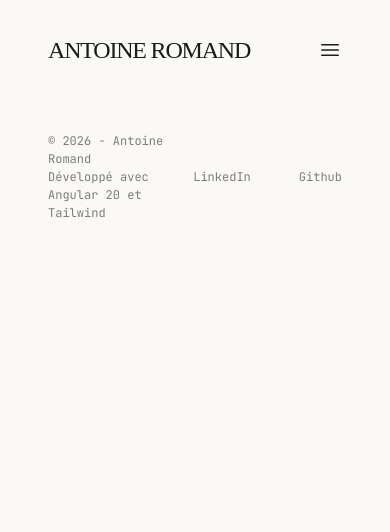
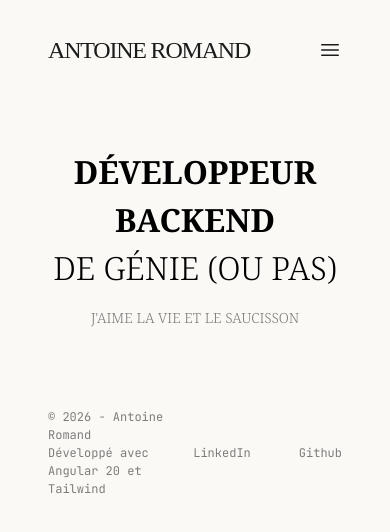
Before and after one commit to antoineromand/portfolio, an Angular app in the folder portofolio-app/: page / in a window 390 px wide. Shown: the top 532 px of the page. Built offline with nearby package versions, Linux system fonts and the light colour scheme.

Commit message:
feat: create home page and configure router.

```diff
--- a/portofolio-app/src/app/app.routes.ts
+++ b/portofolio-app/src/app/app.routes.ts
@@ -1,3 +1,6 @@
-import { Routes } from '@angular/router';
+import {Routes} from '@angular/router';
+import {HomePage} from './pages/home/home';
 
-export const routes: Routes = [];
+export const routes: Routes = [
+  {component: HomePage, path: ''},
+];
--- /dev/null
+++ b/portofolio-app/src/app/pages/home/home.html
@@ -0,0 +1,15 @@
+<div class="home-container px-6 md:px-12 lg:px-20">
+  <div class="home-title">
+    <h1 class="home-title-main">
+      développeur backend
+    </h1>
+
+    <h1 class="home-title-sub">
+      de génie (ou pas)
+    </h1>
+  </div>
+
+  <h3 class="text-sm sm:text-base md:text-lg mt-4 md:mt-6">
+    J'aime la vie et le saucisson
+  </h3>
+</div>
--- /dev/null
+++ b/portofolio-app/src/app/pages/home/home.scss
@@ -0,0 +1,70 @@
+.home-container {
+  padding: 3rem;
+  font-family: "Noto Serif", serif;
+  text-transform: uppercase;
+  text-align: center;
+
+  .home-title {
+    display: flex;
+    flex-direction: column;
+    align-items: center;
+
+    .home-title-main {
+      font-weight: 800;
+      font-size: 64px;
+    }
+
+    .home-title-sub {
+      font-weight: 100;
+      font-size: 64px;
+    }
+
+    .home-title-main,
+    .home-title-sub {
+      max-width: 100%;
+      word-break: break-word;
+    }
+  }
+
+  h3 {
+    font-weight: 300;
+    opacity: 0.5;
+  }
+}
+
+
+@media (max-width: 573px) {
+  .home-container {
+    padding: 3rem;
+    font-family: "Noto Serif", serif;
+    text-transform: uppercase;
+    text-align: center;
+
+    .home-title {
+      display: flex;
+      flex-direction: column;
+      align-items: center;
+
+      .home-title-main {
+        font-weight: 800;
+        font-size: 32px;
+      }
+
+      .home-title-sub {
+        font-weight: 100;
+        font-size: 32px;
+      }
+
+      .home-title-main,
+      .home-title-sub {
+        max-width: 100%;
+        word-break: break-word;
+      }
+    }
+
+    h3 {
+      font-weight: 300;
+      opacity: 0.5;
+    }
+  }
+}
--- /dev/null
+++ b/portofolio-app/src/app/pages/home/home.ts
@@ -0,0 +1,11 @@
+import {Component} from '@angular/core';
+
+@Component({
+  selector: 'home-page',
+  imports: [],
+  templateUrl: './home.html',
+  styleUrl: './home.scss',
+})
+export class HomePage {
+
+}
```
Also changed, not shown: 1 other file (tests, documents, lock files or other folders).
